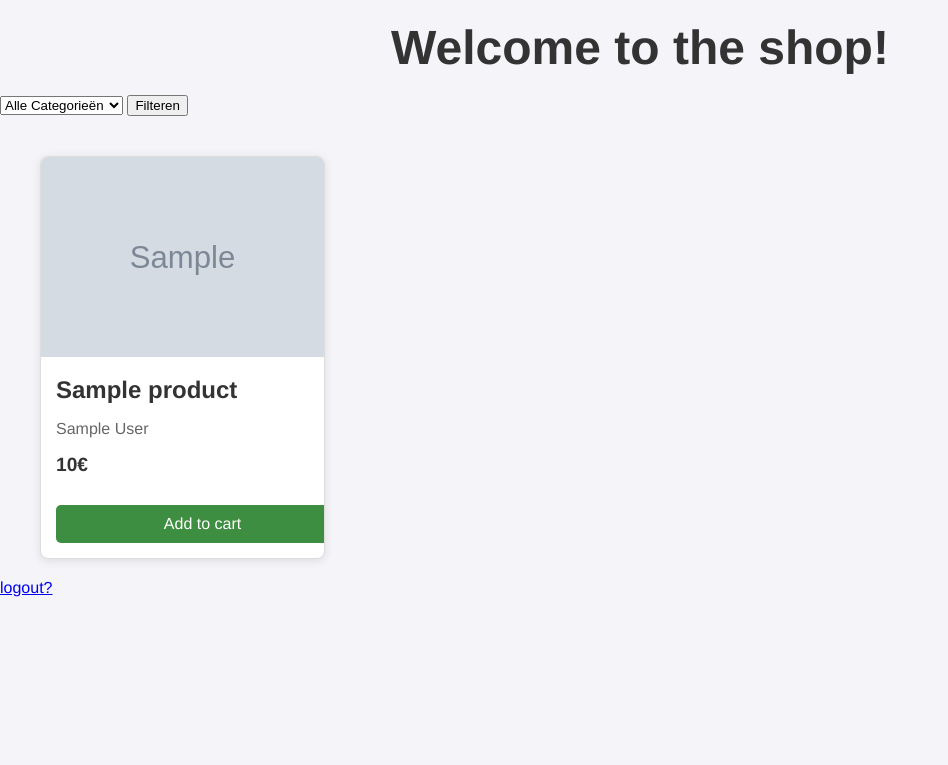
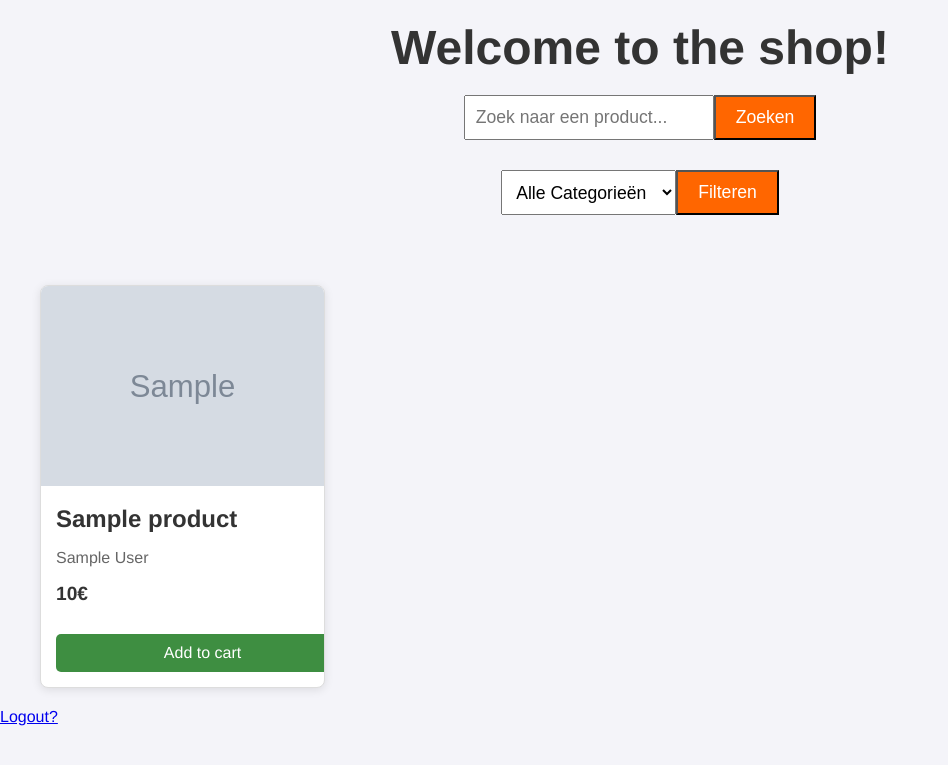
Before and after one commit to Anomig/bookstore, a PHP site: page /index.php in a window 1280 px wide. Shown: the top 765 px of the page, without its empty margins (0-948 px from the left). Run offline with PHP 8.4, Linux system fonts and the light colour scheme; the visitor is signed in with stand-in values (Sample User, id 1); tables that the repository leaves empty or names only in its code hold one stand-in row (values such as "Sample post"); grey boxes marked "Sample" are stand-in pictures.

Commit message:
feat; zoek & winkelmand functie

```diff
--- a/index.php
+++ b/index.php
@@ -8,6 +8,22 @@ if (!isset($_SESSION['login']) || $_SESSION['login'] !== true) {
     header('Location: login.php');
     exit();
 }
+
+// Winkelmandje-functionaliteit
+if (isset($_GET['action']) && $_GET['action'] == 'add_to_cart' && isset($_GET['id'])) {
+    $product_id = $_GET['id'];
+
+    // Controleer of het winkelmandje al bestaat in de sessie
+    if (!isset($_SESSION['cart'])) {
+        $_SESSION['cart'] = [];
+    }
+
+    // Voeg het product toe aan het winkelmandje
+    if (!in_array($product_id, $_SESSION['cart'])) {
+        $_SESSION['cart'][] = $product_id; // Voeg het product toe als het nog niet in het winkelmand zit
+    }
+}
+
 
 include_once(__DIR__ . "/classes/Db.php");
 include_once(__DIR__ . "/classes/Users.php");
@@ -24,17 +40,23 @@ $category = new Category($db);
 $categories_stmt = $db->query("SELECT id, name FROM categories");
 $categories = $categories_stmt->fetchAll(PDO::FETCH_ASSOC);
 
-$category_filter = isset($_GET['category']) ? $_GET['category'] : ''; // Zorg ervoor dat category_filter altijd gedefinieerd is
+// Haal de zoekterm op
+$search_term = isset($_GET['search']) ? $_GET['search'] : '';
 
-// Haal de producten op die behoren tot de geselecteerde categorie (indien geselecteerd)
+// Haal de categoriefilter op
+$category_filter = isset($_GET['category']) ? $_GET['category'] : '';
+
+// Haal de producten op die voldoen aan de zoekterm en de categorie (indien geselecteerd)
+$query = "SELECT * FROM products WHERE title LIKE :search OR description LIKE :search";
+$params = ['search' => '%' . $search_term . '%'];
+
 if ($category_filter) {
-    $stmt = $db->prepare("SELECT * FROM products WHERE category_id = :category_id");
-    $stmt->execute(['category_id' => $category_filter]);
-} else {
-    // Haal alle producten op als er geen categorie is geselecteerd
-    $stmt = $db->query("SELECT * FROM products");
+    $query .= " AND category_id = :category_id";
+    $params['category_id'] = $category_filter;
 }
 
+$stmt = $db->prepare($query);
+$stmt->execute($params);
 $products = $stmt->fetchAll(PDO::FETCH_ASSOC);
 ?>
 
@@ -49,22 +71,27 @@ $products = $stmt->fetchAll(PDO::FETCH_ASSOC);
 <body>
     <h1>Welcome to the shop!</h1>
 
-    <!-- Filter formulier voor categorie -->
-    <form method="GET" action="index.php">
-        <select name="category" id="category">
+    <!-- Zoekformulier -->
+    <form method="GET" action="index.php" style="display: flex; justify-content: center; margin-bottom: 30px;">
+        <input type="text" name="search" placeholder="Zoek naar een product..." value="<?= htmlspecialchars($search_term); ?>" style="padding: 10px; font-size: 1.1rem;">
+        <input type="submit" value="Zoeken" style="background-color: #ff6600; color: white; font-size: 1.1rem; padding: 10px 20px; cursor: pointer;">
+    </form>
+
+    <!-- Filteren op Categorie -->
+    <form method="GET" action="index.php" style="display: flex; justify-content: center; margin-bottom: 30px;">
+        <select name="category" style="padding: 10px; font-size: 1.1rem;">
             <option value="">Alle Categorieën</option>
             <?php foreach ($categories as $cat): ?>
-                <option value="<?= $cat['id']; ?>" <?= isset($category_filter) && $category_filter == $cat['id'] ? 'selected' : ''; ?>>
+                <option value="<?= $cat['id']; ?>" <?= $category_filter == $cat['id'] ? 'selected' : ''; ?>>
                     <?= $cat['name']; ?>
                 </option>
             <?php endforeach; ?>
         </select>
-        <input type="submit" value="Filteren">
+        <input type="submit" value="Filteren" style="background-color: #ff6600; color: white; font-size: 1.1rem; padding: 10px 20px; cursor: pointer;">
     </form>
 
     <div class="container">
         <div class="product-grid">
-            <?php if (count($products) > 0): ?>
             <?php foreach ($products as $product): ?>
                 <div class="product">
                     <img src="<?= $product['image_url']; ?>" alt="<?= $product['title']; ?>">
@@ -72,16 +99,13 @@ $products = $stmt->fetchAll(PDO::FETCH_ASSOC);
                         <h3><?= $product['title']; ?></h3>
                         <p><?= $product['author']; ?></p>
                         <p class="price"><?= $product['price']; ?>€</p>
-                            <a href="add_to_cart.php?id=<?= $product['id'];?>" class="btn-add-to-cart">Add to cart</a>
+                        <a href="index.php?action=add_to_cart&id=<?= $product['id']; ?>" class="btn-add-to-cart">Add to cart</a>
                     </div>
                 </div>
             <?php endforeach; ?>
-            <?php else: ?>
-                <p>Geen producten gevonden voor deze categorie.</p>
-            <?php endif; ?>
         </div>
     </div>
 
-    <a href="logout.php">logout?</a>
+    <a href="logout.php">Logout?</a>
 </body>
 </html>
```
Lines whose indentation alone changed are shown as unchanged.
